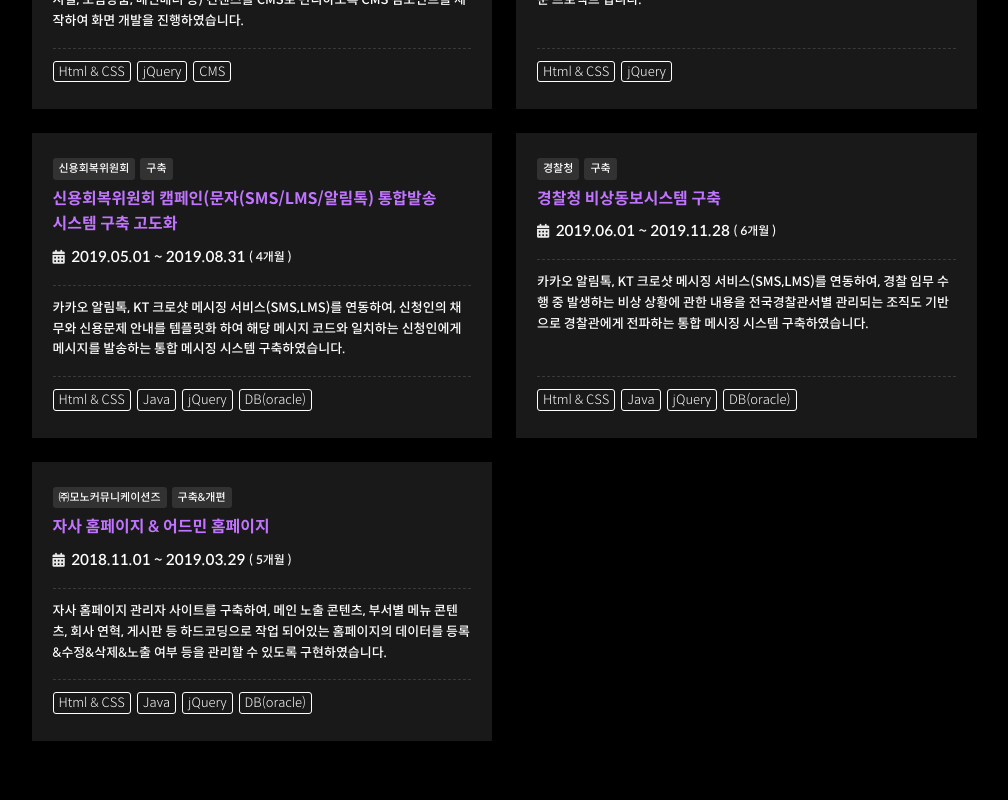
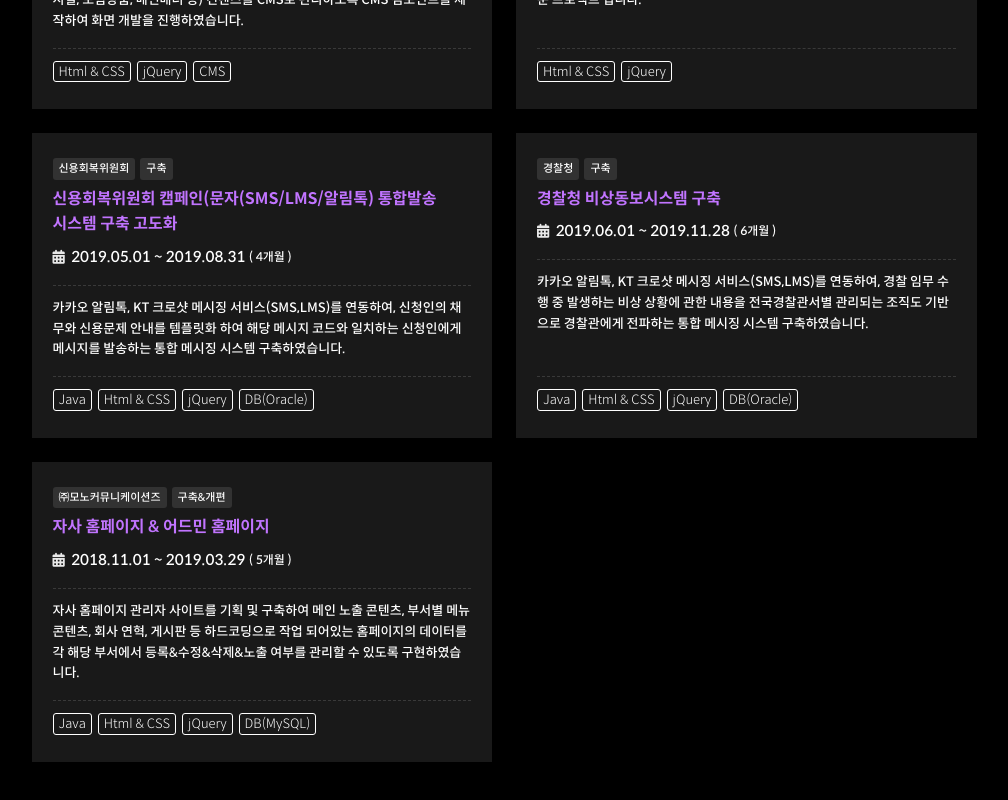
Before and after one commit to dahye950627/portfolio, a React (Create React App) app: page /projects in a window 1280 px wide. Shown: the part 1062-1862 px from the top of the page, without its empty margins (136-1144 px from the left). Built offline with nearby package versions, Linux system fonts and the light colour scheme; a web font is replaced by a local one.

Commit message:
project & about 데이터 수정

```diff
--- a/src/assets/data/aboutData.ts
+++ b/src/assets/data/aboutData.ts
@@ -53,7 +53,7 @@ const aboutData = {
 			job: "웹 퍼블리셔",
 			detail: "웹 에이전시 퓨즈에서 웹 퍼블리싱을 담당하였습니다. 삼성모니모, SGI 서울보증, 신한라이프 등 웹 접근성 인증마크를 획득한 다양한 구축 프로젝트를 경험하였고, 제안 작업을 진행하며 다양한 인터렉션 제작 능력을 키웠습니다.",
 			period: "2020.12 ~ 2024.03",
-			years: "3년 3개월"
+			years: "3년 4개월"
 		},
 		{
 			label: "㈜모노커뮤니케이션즈",
--- a/src/assets/data/projectsData.ts
+++ b/src/assets/data/projectsData.ts
@@ -23,15 +23,15 @@ const projectsData = {
 			period: "2023.11.01 ~ 2024.03.08",
 			month: "4개월",
 			desc: "웹 접근성 가이드를 준수하여 기존 삼성생명 WEB, 모바일 WEB 일부 메뉴의 고도화 및 모니모(모바일 APP) 구축을 기존 1, 2차에 이어 3차를 진행하였습니다. 기존 가이드를 사용하는 고도화 되지 않은 메뉴들이 있었기에 최대한 영향이 가지 않도록 수정하고 여러 가지를 고심하며 작업하였습니다.",
-			skill: ["Vue", "Html & SCSS","JavaScript"],
+			skill: ["Vue.js", "Html & SCSS","JavaScript"],
 			company: "㈜퓨즈",
 			img: "samsung",
 			work: [
 				"모니모 디자인에 맞게 공통 스크립트 sticky 버튼영역 여백수치 수정",
-				"삼성생명(WEB) 툴팁 모니모(모바일 APP)에 맞게 컴포넌트 수정",
+				"삼성생명(WEB) 툴팁을 모니모(APP)에 맞게 툴팁 컴포넌트 수정",
 				"약관동의 스낵바 및 스크롤 이동 후 메시지 노출 구현 ",
-				"Lottie-Player.js 적용",
-				"관리자 페이지에서 관리하는 로딩화면 구현",
+				"Lottie-Player.js 전 페이지 적용",
+				"관리자 페이지에서 관리하는 로딩 화면 컴포넌트 구현",
 				"퍼블 워크리스트 차수 별 화면 목록 필터링 기능 구현",
 				"스크립트 이슈 결함 처리",
 				"공통 가이드에 기반한 메뉴별 상세 화면 구현",
@@ -61,9 +61,9 @@ const projectsData = {
 				"금융 상품 별 상세 화면 구현",
 				"사이트맵 구현",
 				"GNB 구현",
-				"Sortable.js 이용한 나만의 메뉴 설정 화면 구현",
+				"Sortable.js 이용한 drag&drop 기능의 나만의 메뉴 설정 화면 구현",
+				"메인 로그인 영역 구현",
 				"공통 가이드에 기반한 메뉴별 상세 화면 구현",
-				"메인 로그인 영역 구현",
 			],
 			cooperation: [
 				{title : "개발환경", con : "Eclipse"},
@@ -92,6 +92,7 @@ const projectsData = {
 			cooperation: [
 				{title : "개발환경", con : "Eclipse"},
 				{title : "형상관리", con : "SVN"},
+				{title : "프로젝트 관리", con : "Jira"},
 				{title : "기획", con : "PowerPoint"},
 				{title : "디자인", con : "Adobe Photoshop"},
 			]
@@ -109,7 +110,7 @@ const projectsData = {
 			img: "sgi",
 			work: [
 				"메인 화면 구현",
-				"영업점 안내 컴포넌트 개발",
+				"데이터의 키워드를 이용하여 노출되는 타이틀, 이미지 명을 매칭하여 영업점 안내 컴포넌트 개발",
 				"이용 안내 컴포넌트 개발",
 				"고객의 소리 메뉴 화면 구현",
 				"안내사항 메뉴 화면 구현",
@@ -118,6 +119,7 @@ const projectsData = {
 			cooperation: [
 				{title : "개발환경", con : "Visual Studio Code"},
 				{title : "형상관리", con : "SVN"},
+				{title : "프로젝트 관리", con : "Jira"},
 				{title : "기획", con : "PowerPoint"},
 				{title : "디자인", con : "Zeplin"},
 			]
@@ -158,9 +160,9 @@ const projectsData = {
 			company: "㈜퓨즈",
 			img: "welrix",
 			work: [
-				"제품 상세보기 팝업",
-				"장바구니 목록 화면",
-				"현업 피드백 수정작업",
+				"제품 상세보기 팝업 구현",
+				"장바구니 목록 화면 구현",
+				"현업 피드백 수정 작업 수행",
 				"공통 가이드에 기반한 메뉴별 상세 화면 구현",
 			],
 			cooperation: [
@@ -178,7 +180,7 @@ const projectsData = {
 			period: "2019.05.01 ~ 2019.08.31",
 			month: "4개월",
 			desc: "카카오 알림톡, KT 크로샷 메시징 서비스(SMS,LMS)를 연동하여, 신청인의 채무와 신용문제 안내를 템플릿화 하여 해당 메시지 코드와 일치하는 신청인에게 메시지를 발송하는 통합 메시징 시스템 구축하였습니다.",
-			skill: ["Html & CSS","Java","jQuery","DB(oracle)"],
+			skill: ["Java","Html & CSS","jQuery","DB(Oracle)"],
 			company: "㈜모노커뮤니케이션즈",
 			img: "credit",
 			work: [
@@ -189,6 +191,7 @@ const projectsData = {
 			cooperation: [
 				{title : "개발환경", con : "Eclipse"},
 				{title : "형상관리", con : "SVN"},
+				{title : "기획", con : "PowerPoint"},
 			]
 		},
 		{
@@ -199,16 +202,17 @@ const projectsData = {
 			period: "2019.06.01 ~ 2019.11.28",
 			month: "6개월",
 			desc: "카카오 알림톡, KT 크로샷 메시징 서비스(SMS,LMS)를 연동하여, 경찰 임무 수행 중 발생하는 비상 상황에 관한 내용을 전국경찰관서별 관리되는 조직도 기반으로 경찰관에게 전파하는 통합 메시징 시스템 구축하였습니다.",
-			skill: ["Html & CSS","Java","jQuery","DB(oracle)"],
+			skill: ["Java","Html & CSS","jQuery","DB(Oracle)"],
 			company: "㈜모노커뮤니케이션즈",
 			img: "police",
 			work: [
 				"jqGrid.js 이용하여 DB 연동 및 메시지 전송 후 성공여부, 전송시간, 도착시간 등 결과값 도출 기능 개발",
-				"dynaTree.js 이용하여 DB 연동 및 메시지 전송대상 조직도 CRUD 개발 메인 화면 구현",
+				"dynaTree.js 이용하여 DB 연동 및 메시지 전송대상 조직도 CRUD 개발",
 			],
 			cooperation: [
 				{title : "개발환경", con : "Eclipse"},
 				{title : "형상관리", con : "SVN"},
+				{title : "기획", con : "PowerPoint"},
 			]
 		},
 		{
@@ -218,8 +222,8 @@ const projectsData = {
 			type: "구축&개편",
 			period: "2018.11.01 ~ 2019.03.29",
 			month: "5개월",
-			desc: "자사 홈페이지 관리자 사이트를 구축하여, 메인 노출 콘텐츠, 부서별 메뉴 콘텐츠, 회사 연혁, 게시판 등 하드코딩으로 작업 되어있는 홈페이지의 데이터를 등록&수정&삭제&노출 여부 등을 관리할 수 있도록 구현하였습니다.",
-			skill: ["Html & CSS","Java","jQuery","DB(oracle)"],
+			desc: "자사 홈페이지 관리자 사이트를 기획 및 구축하여 메인 노출 콘텐츠, 부서별 메뉴 콘텐츠, 회사 연혁, 게시판 등 하드코딩으로 작업 되어있는 홈페이지의 데이터를 각 해당 부서에서 등록&수정&삭제&노출 여부를 관리할 수 있도록 구현하였습니다.",
+			skill: ["Java","Html & CSS","jQuery","DB(MySQL)"],
 			company: "㈜모노커뮤니케이션즈",
 			img: "mono",
 			work: [
@@ -231,6 +235,7 @@ const projectsData = {
 			cooperation: [
 				{title : "개발환경", con : "Eclipse"},
 				{title : "형상관리", con : "SVN"},
+				{title : "기획", con : "PowerPoint"},
 			]
 		},
 	],
```
Also changed, not shown: test.html (deleted), 2 other files (tests, documents, lock files or other folders).
